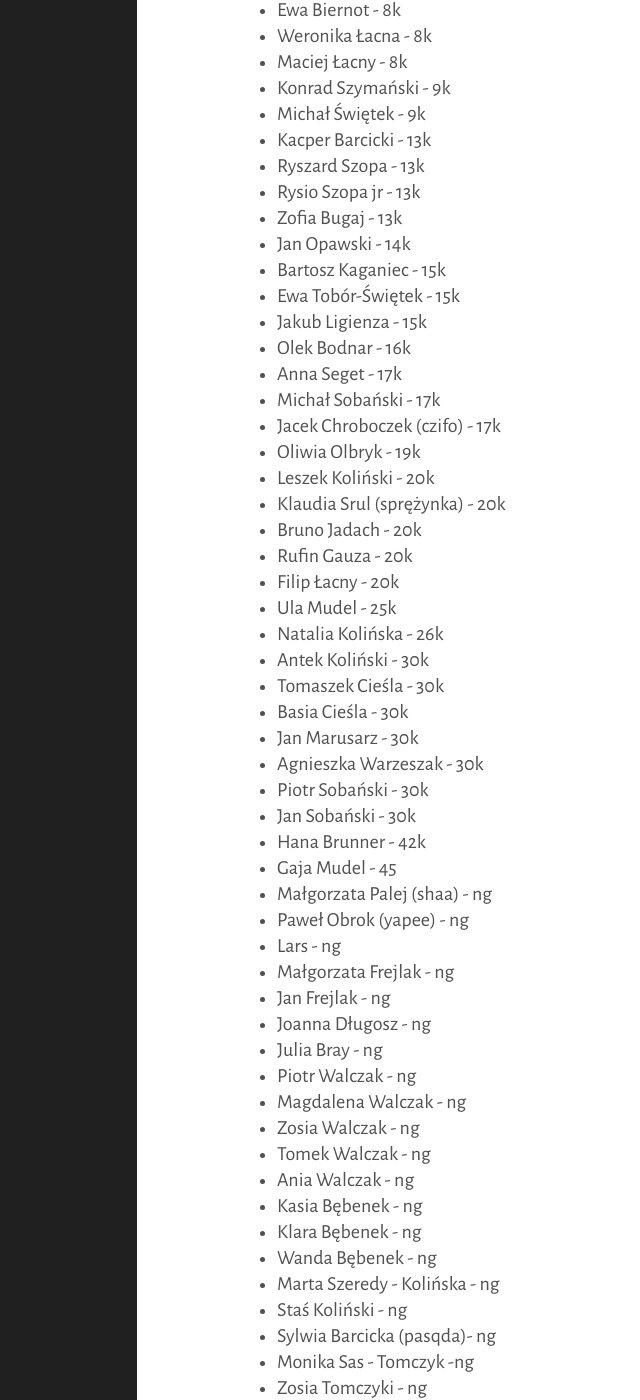
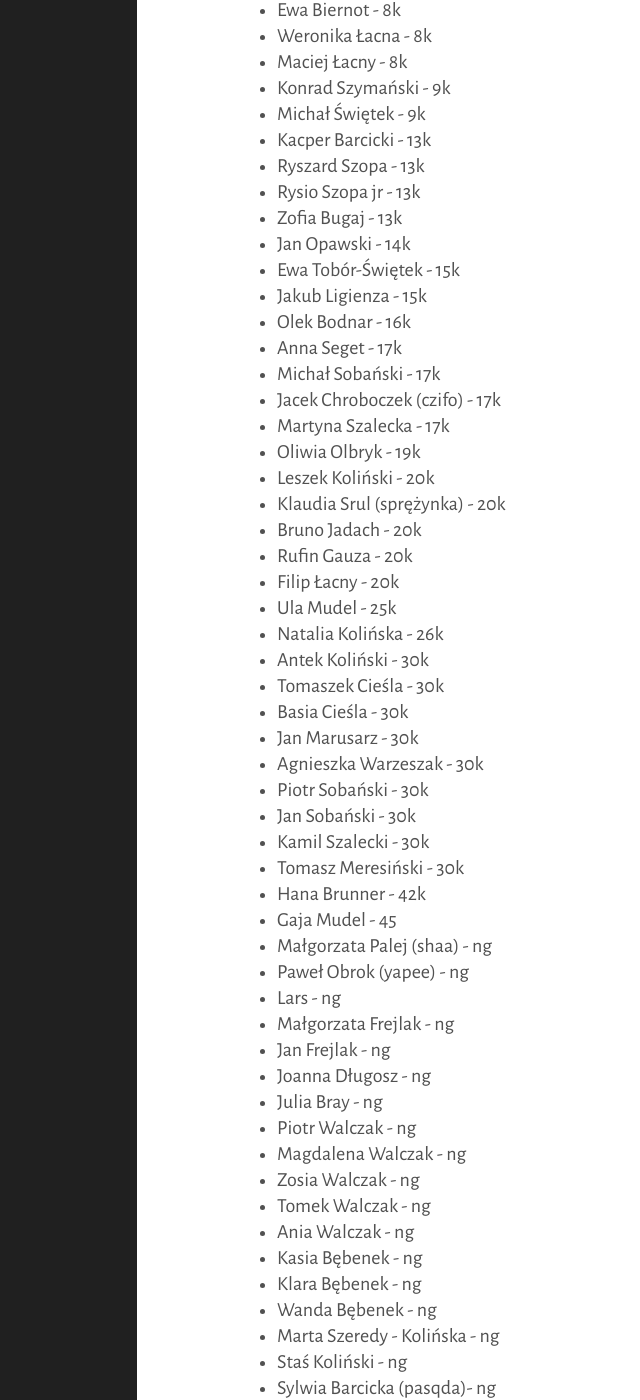
Before and after one commit to tasuki/lsg, a Jekyll site: the page built from _pages/zarejestrowani.md, in a window 1280 px wide and 1400 px high, scrolled down 1197 px. Shown: the whole window, without its empty margins (223-863 px from the left). Built offline with Jekyll 4.4.1, drawn with Linux system fonts in a browser that asks for light colours.

Commit message:
Update zarejestrowani.md

```diff
--- a/_pages/zarejestrowani.md
+++ b/_pages/zarejestrowani.md
@@ -57,13 +57,13 @@ Zarejestrowani uczestnicy, mniej więcej według stopnia:
 - Rysio Szopa jr - 13k
 - Zofia Bugaj - 13k
 - Jan Opawski - 14k
-- Bartosz Kaganiec - 15k
 - Ewa Tobór-Świętek - 15k
 - Jakub Ligienza - 15k
 - Olek Bodnar - 16k
 - Anna Seget - 17k
 - Michał Sobański - 17k
 - Jacek Chroboczek (czifo) - 17k
+- Martyna Szalecka - 17k
 - Oliwia Olbryk - 19k
 - Leszek Koliński - 20k
 - Klaudia Srul (sprężynka) - 20k
@@ -79,6 +79,8 @@ Zarejestrowani uczestnicy, mniej więcej według stopnia:
 - Agnieszka Warzeszak - 30k
 - Piotr Sobański - 30k
 - Jan Sobański - 30k
+- Kamil Szalecki - 30k
+- Tomasz Meresiński - 30k
 - Hana Brunner - 42k
 - Gaja Mudel - 45
 - Małgorzata Palej (shaa) - ng
```
